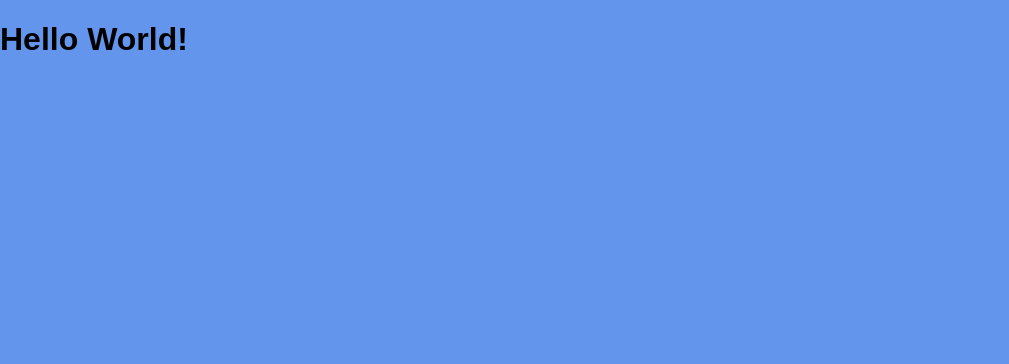
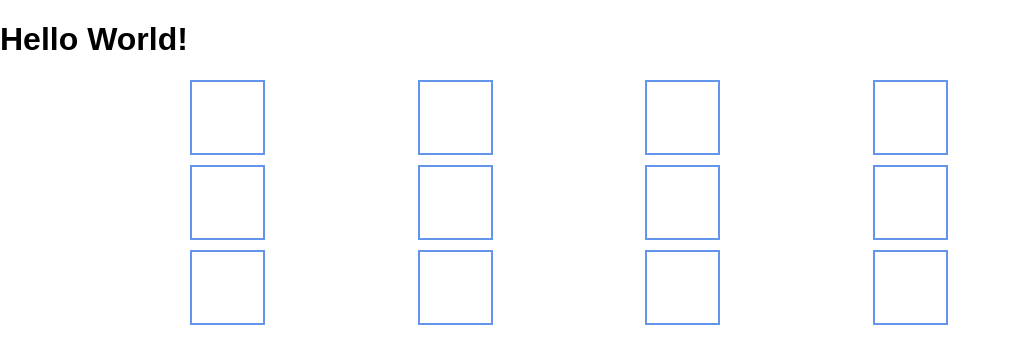
Before and after one commit to zenajun/jQueryProject3, a website: page index.html in a window 1280 px wide. Shown: the whole page, without its empty margins (0-1009 px from the left). Drawn offline with nearby package versions, Linux system fonts and the light colour scheme.

Commit message:
tested markup, jquery, gulp and sass

```diff
--- a/dev/styles/main.scss
+++ b/dev/styles/main.scss
@@ -3,8 +3,17 @@
 .container {
 	max-width: 900px;
 	margin: 0 auto;
+	display: grid;
+	grid-template-columns: repeat(auto-fill, minmax(200px, 1fr));
+	grid-gap: 10px;
 }
 
-body {
-	background: cornflowerblue;
+.box {
+	width: 75px;
+	height: 75px;
+	border: 2px solid cornflowerblue;
 }
+
+.red {
+	background: red;
+}
--- a/index.html
+++ b/index.html
@@ -4,13 +4,30 @@
 	<meta charset="UTF-8">
 	<meta name="viewport" content="width=device-width, initial-scale=1.0">
 	<meta http-equiv="X-UA-Compatible" content="ie=edge">
-	<title>My Project</title>
+	<title>Zena's Project 3</title>
 	<link rel="stylesheet" href="public/styles/style.css">
 </head>
 <body>
 
 	<h1>Hello World!</h1>
 
+	<div class="container">
+		<div class="box"></div>
+		<div class="box"></div>
+		<div class="box"></div>
+		<div class="box"></div>
+		<div class="box"></div>
+		<div class="box"></div>
+		<div class="box"></div>
+		<div class="box"></div>
+		<div class="box"></div>
+		<div class="box"></div>
+		<div class="box"></div>
+		<div class="box"></div>
+	</div>
+
+	<!----------------- jQuery script -->
+	<script src='https://code.jquery.com/jquery-3.2.1.min.js' integrity='sha256-hwg4gsxgFZhOsEEamdOYGBf13FyQuiTwlAQgxVSNgt4='crossorigin='anonymous'></script>
 	<script src="public/scripts/main.js"></script>
 </body>
 </html>
--- a/package.json
+++ b/package.json
@@ -17,5 +17,8 @@
     "gulp-babel": "^7.0.1",
     "gulp-concat": "^2.6.1",
     "gulp-sass": "^3.1.0"
+  },
+  "dependencies": {
+    "eslint": "^4.19.1"
   }
 }
--- a/public/scripts/main.js
+++ b/public/scripts/main.js
@@ -1,7 +1,8 @@
-"use strict";
+'use strict';
 
-var ohHey = "Hello World";
-
-console.log(ohHey);
-
-console.log("hello");
+$(function () {
+    $('.box').on('click', function () {
+        $(this).addClass('red');
+        console.log(this);
+    });
+});
--- a/public/styles/style.css
+++ b/public/styles/style.css
@@ -133,7 +133,15 @@ legend, button::-moz-focus-inner, input::-moz-focus-inner {
 
 .container {
   max-width: 900px;
-  margin: 0 auto; }
+  margin: 0 auto;
+  display: grid;
+  grid-template-columns: repeat(auto-fill, minmax(200px, 1fr));
+  grid-gap: 10px; }
 
-body {
-  background: cornflowerblue; }
+.box {
+  width: 75px;
+  height: 75px;
+  border: 2px solid cornflowerblue; }
+
+.red {
+  background: red; }
```
Also changed, not shown: dev/scripts/main.js (+6 -5 lines), 1 other file.
